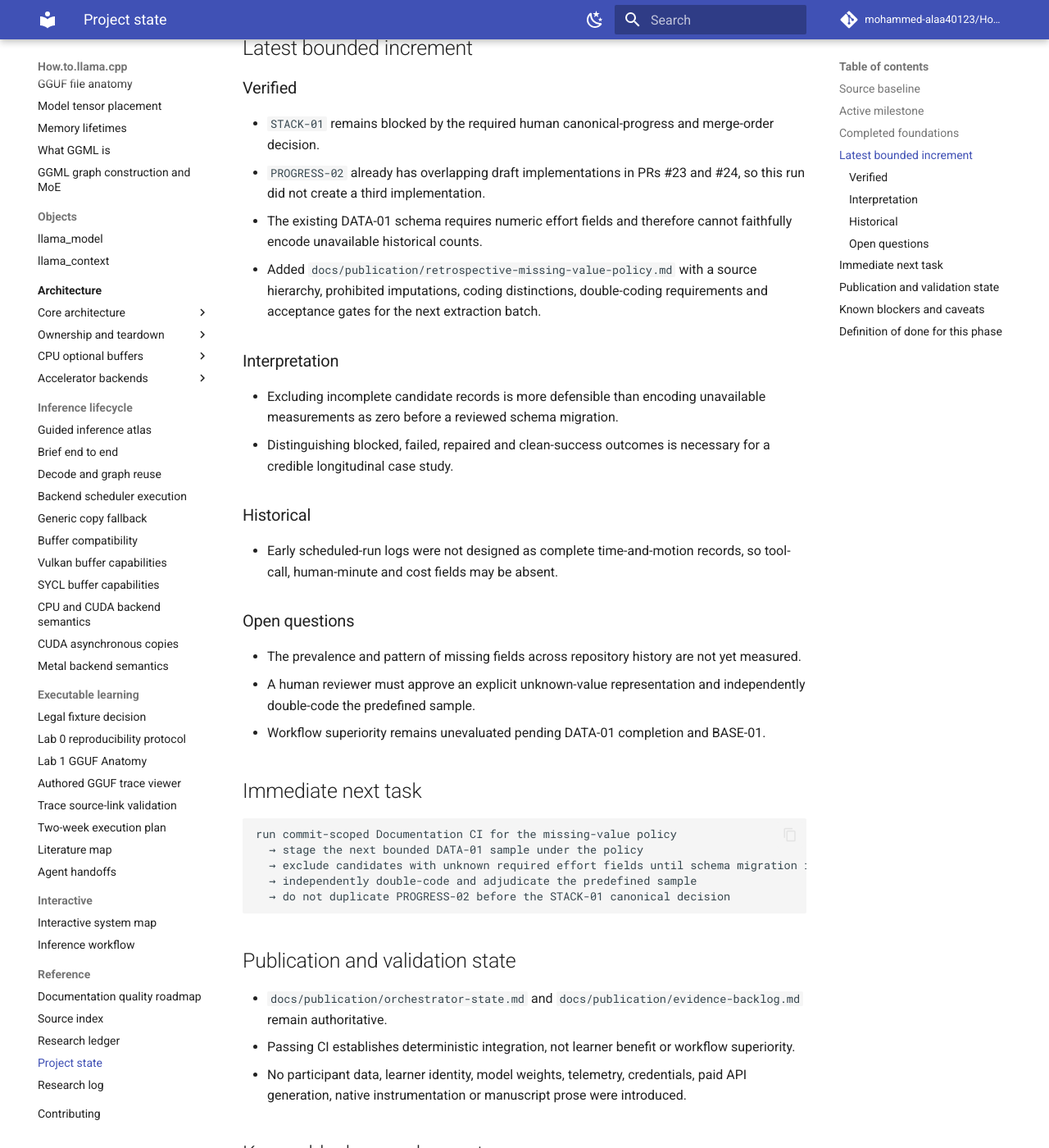
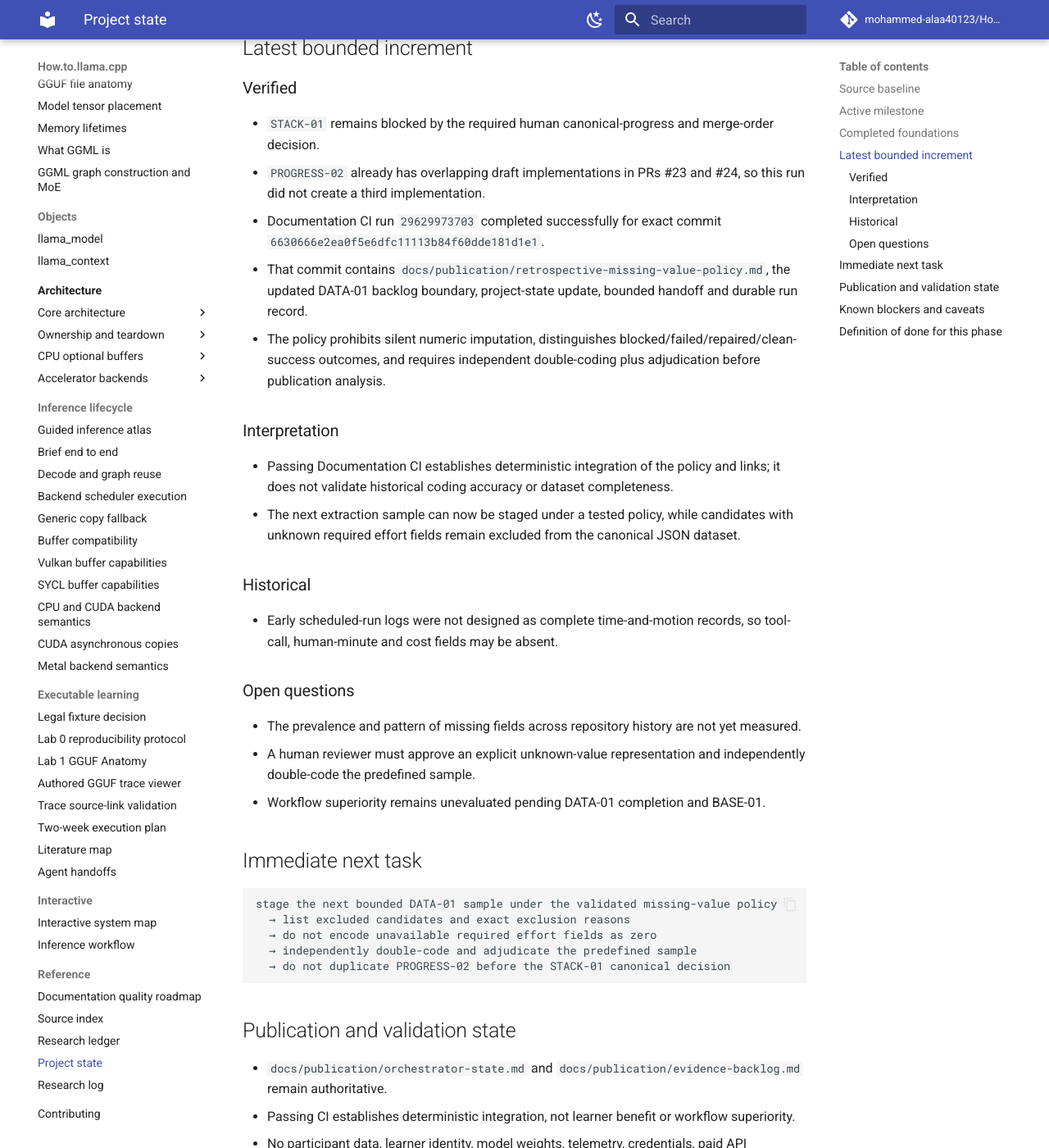
Before and after one commit to mohammed-alaa40123/How.to.llama.cpp, an MkDocs documentation site: the page built from docs/reference/project-state.md, in a window 1280 px wide and 1400 px high, scrolled down 1059 px. Shown: the whole window at 82% size. Built offline with MkDocs 1.6.1 and Material for MkDocs 9.7.7, drawn with Linux system fonts in a browser that asks for light colours; comment, search, counter and statistics services are not loaded; some of the changed text lies outside the part shown.

Commit message:
Attest DATA-01 missing-value policy CI

````diff
--- a/docs/reference/project-state.md
+++ b/docs/reference/project-state.md
@@ -32,13 +32,14 @@ Read this file after the root README on every run. It is the compact checkpoint
 
 - `STACK-01` remains blocked by the required human canonical-progress and merge-order decision.
 - `PROGRESS-02` already has overlapping draft implementations in PRs #23 and #24, so this run did not create a third implementation.
-- The existing DATA-01 schema requires numeric effort fields and therefore cannot faithfully encode unavailable historical counts.
-- Added `docs/publication/retrospective-missing-value-policy.md` with a source hierarchy, prohibited imputations, coding distinctions, double-coding requirements and acceptance gates for the next extraction batch.
+- Documentation CI run `29629973703` completed successfully for exact commit `6630666e2ea0f5e6dfc11113b84f60dde181d1e1`.
+- That commit contains `docs/publication/retrospective-missing-value-policy.md`, the updated DATA-01 backlog boundary, project-state update, bounded handoff and durable run record.
+- The policy prohibits silent numeric imputation, distinguishes blocked/failed/repaired/clean-success outcomes, and requires independent double-coding plus adjudication before publication analysis.
 
 ### Interpretation
 
-- Excluding incomplete candidate records is more defensible than encoding unavailable measurements as zero before a reviewed schema migration.
-- Distinguishing blocked, failed, repaired and clean-success outcomes is necessary for a credible longitudinal case study.
+- Passing Documentation CI establishes deterministic integration of the policy and links; it does not validate historical coding accuracy or dataset completeness.
+- The next extraction sample can now be staged under a tested policy, while candidates with unknown required effort fields remain excluded from the canonical JSON dataset.
 
 ### Historical
 
@@ -53,9 +54,9 @@ Read this file after the root README on every run. It is the compact checkpoint
 ## Immediate next task
 
 ```text
-run commit-scoped Documentation CI for the missing-value policy
-  → stage the next bounded DATA-01 sample under the policy
-  → exclude candidates with unknown required effort fields until schema migration is approved
+stage the next bounded DATA-01 sample under the validated missing-value policy
+  → list excluded candidates and exact exclusion reasons
+  → do not encode unavailable required effort fields as zero
   → independently double-code and adjudicate the predefined sample
   → do not duplicate PROGRESS-02 before the STACK-01 canonical decision
 ```
````
Also changed, not shown: other parts of docs/reference/project-state.md (+1 -1 lines).
